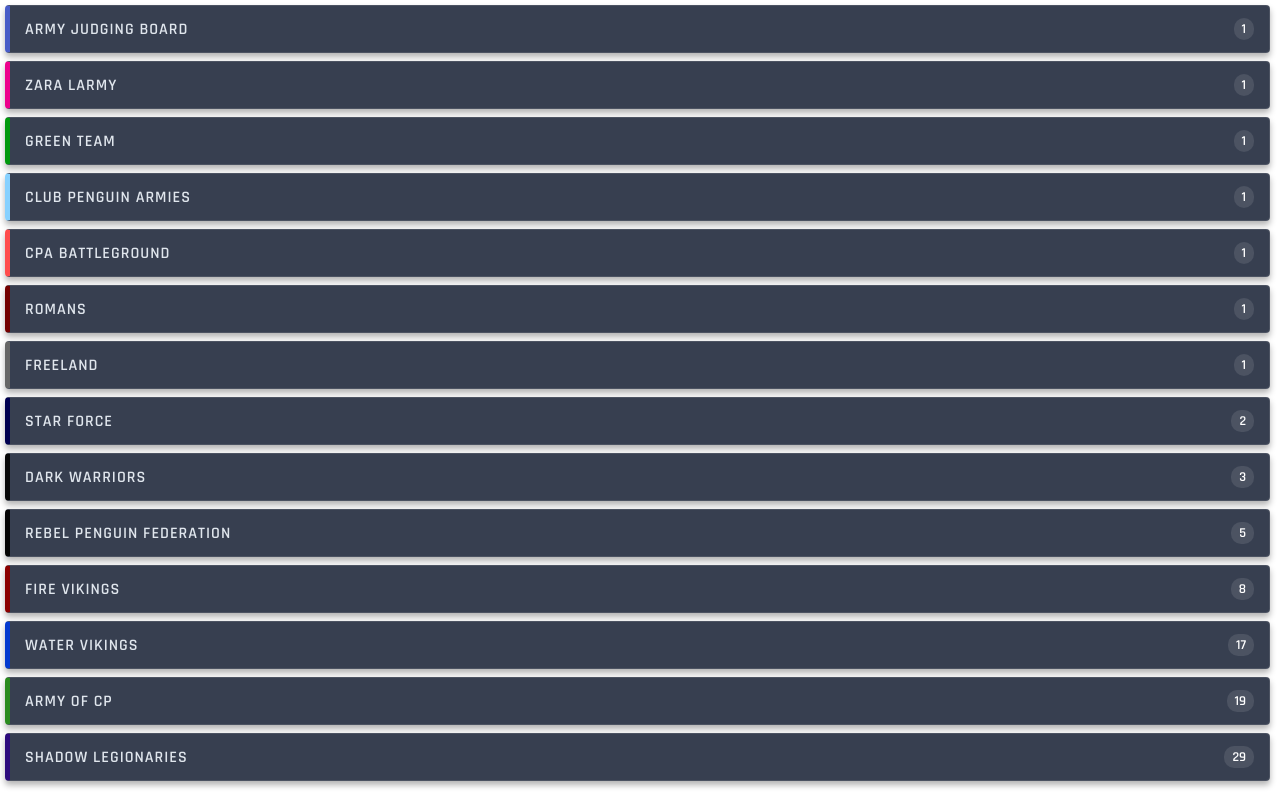
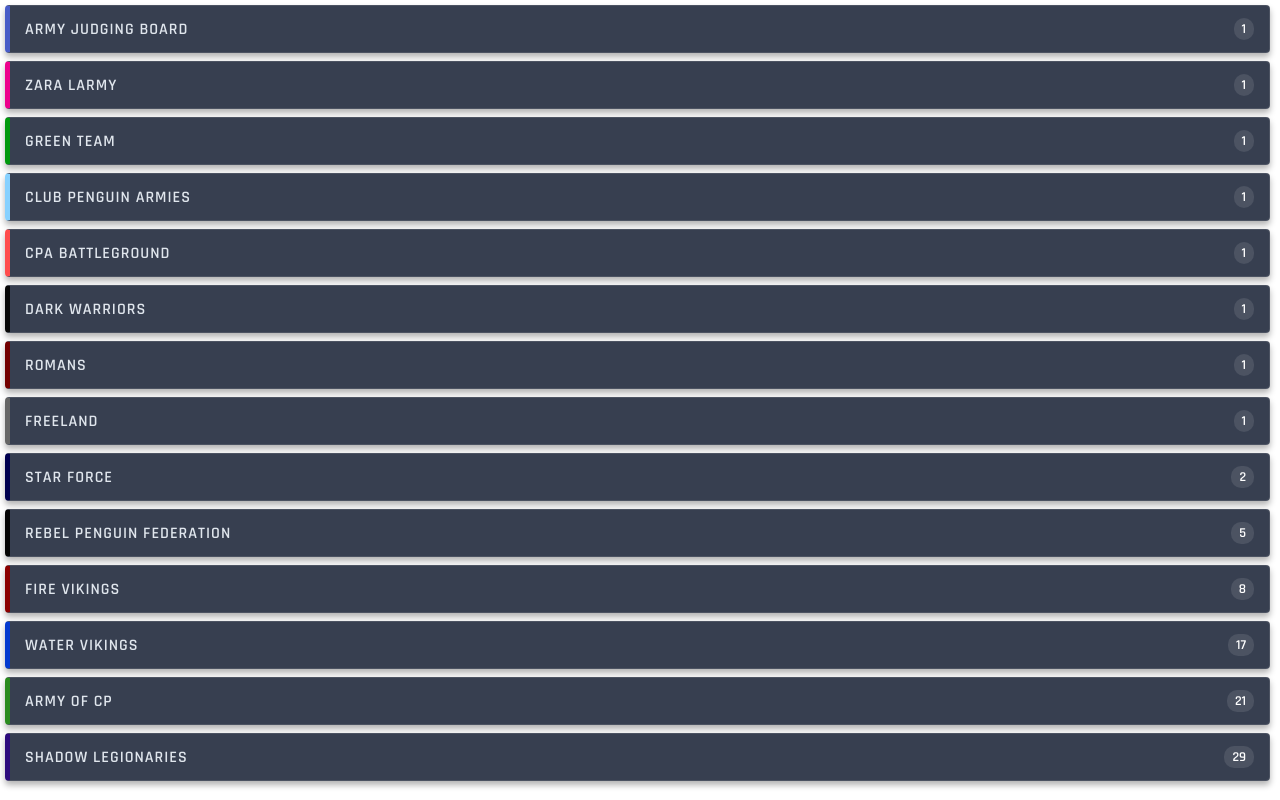
Before and after one commit to df44-1411/CPAMap2026_v1, a plain HTML site: page army_code.html in a window 1280 px wide. Drawn offline with Linux system fonts and the light colour scheme.

Commit message:
Update army_code.html

```diff
--- a/army_code.html
+++ b/army_code.html
@@ -94,6 +94,11 @@
         <span class="army-count">1</span>
     </div>
 
+    <div class="army-card" style="border-left-color: #080808;">
+        <span class="army-name">Dark Warriors</span>
+        <span class="army-count">1</span>
+    </div>
+
     <div class="army-card" style="border-left-color: #730000;">
         <span class="army-name">Romans</span>
         <span class="army-count">1</span>
@@ -107,11 +112,6 @@
     <div class="army-card" style="border-left-color: #000050;">
         <span class="army-name">Star Force</span>
         <span class="army-count">2</span>
-    </div>
-
-    <div class="army-card" style="border-left-color: #080808;">
-        <span class="army-name">Dark Warriors</span>
-        <span class="army-count">3</span>
     </div>
 
     <div class="army-card" style="border-left-color: #060505;">
@@ -131,7 +131,7 @@
 
     <div class="army-card" style="border-left-color: #2b8b1f;">
         <span class="army-name">Army of CP</span>
-        <span class="army-count">19</span>
+        <span class="army-count">21</span>
     </div>
 
     <div class="army-card" style="border-left-color: #2d0b7d;">
```
